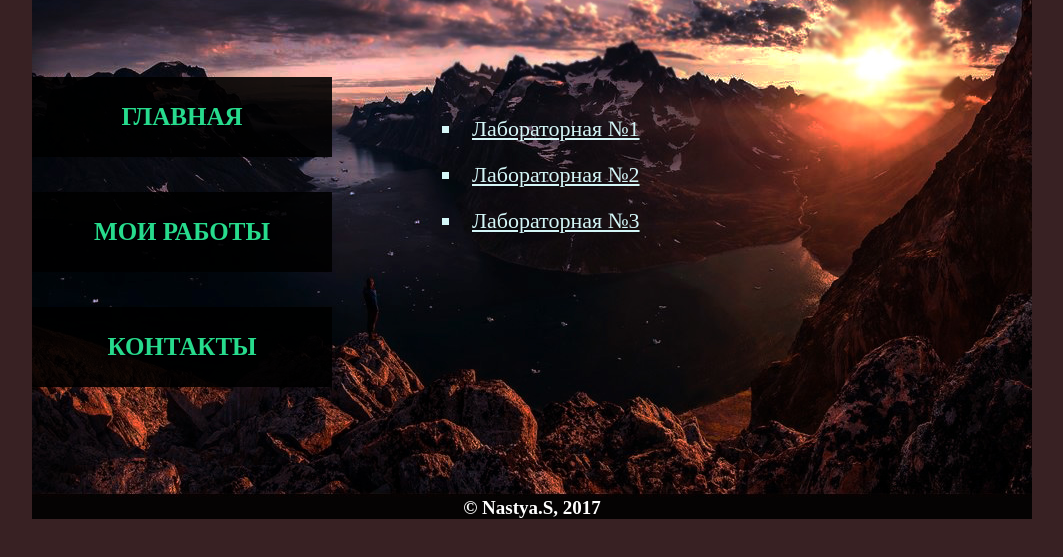
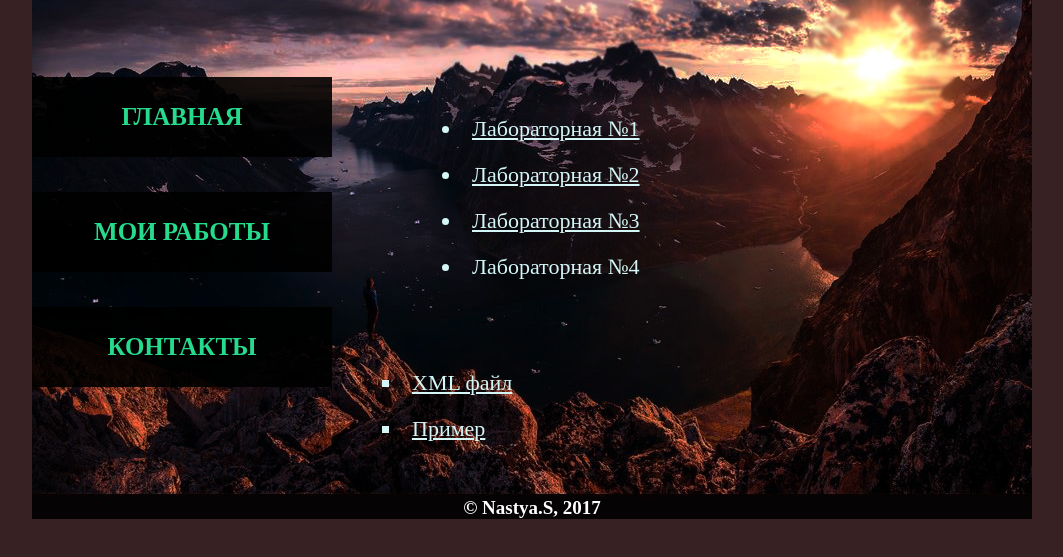
Before and after one commit to Nastya161/Nastya161.github.io, a plain HTML site: page laba.html in a window 1280 px wide. Shown: the part 113-670 px from the top of the page, without its empty margins (108-1171 px from the left). Drawn offline with Linux system fonts and the light colour scheme.

Commit message:
Update laba.html

```diff
--- a/laba.html
+++ b/laba.html
@@ -11,10 +11,16 @@
 	    <div id='main'>
 	       <h2>Nastya161.github.io</h2>
 	       <div id='content'>
-		<ul type="square">
+		<ul type="upper-roman">
 			<li class='lb'><a href='плакат.jpg'>Лабораторная №1 </a></li>
 			<li class='lb'><a href='письмо.html'>Лабораторная №2 </a></li>
-            <li class='lb'><a href='laba 3.html'>Лабораторная №3 </a></li>
+                        <li class='lb'><a href='laba 3.html'>Лабораторная №3 </a></li>
+			<li class='lb'>Лабораторная №4
+				<ul type="square">
+					<li class='lb'> <a href='laba4.xml'> XML файл </a></li>
+					<li class='lb'> <a href='xml.xml'>Пример </a></li>
+				</ul>
+			</li>
 	    </div>
 	 <ul>
 				<li class='fun'><a href='index.html'>Главная</a></li>
```
